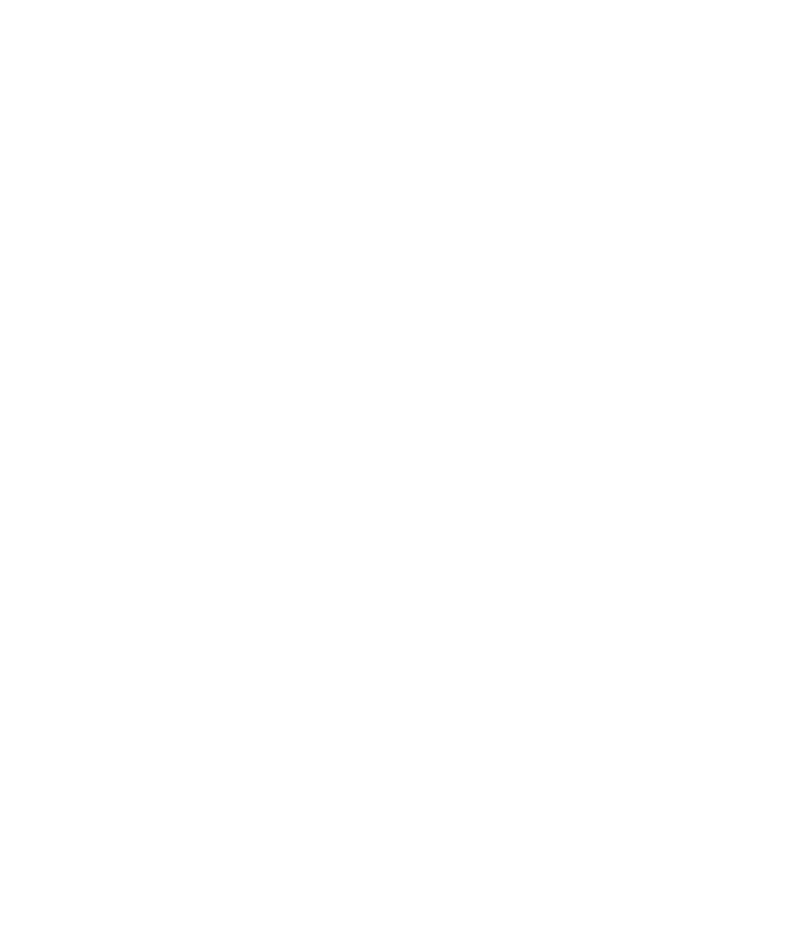
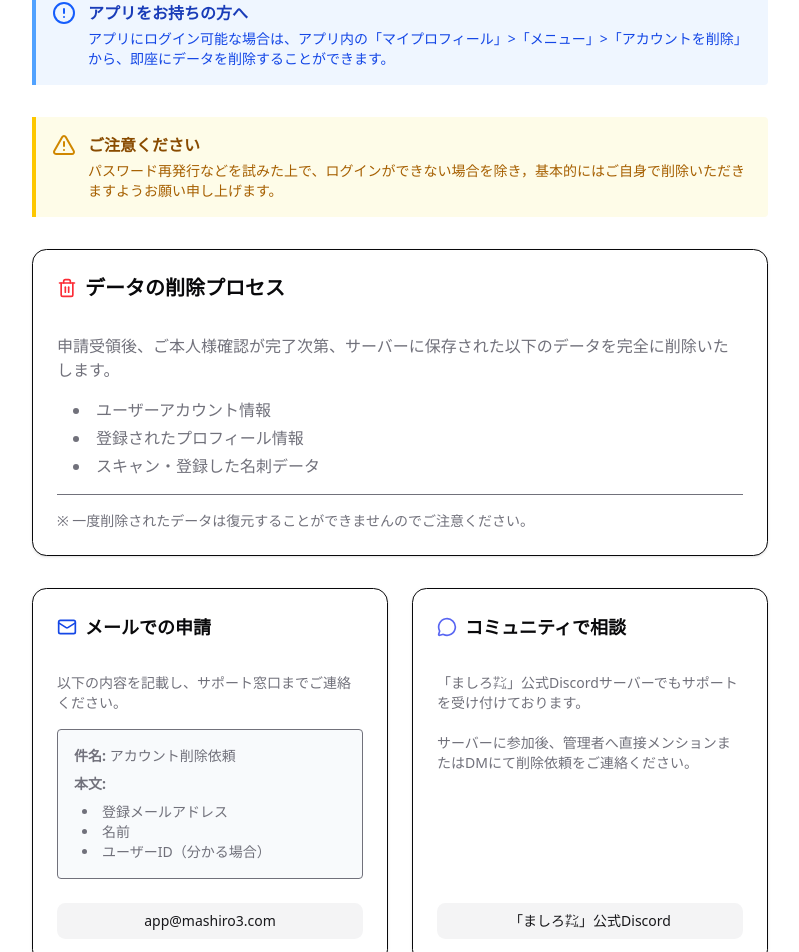
Before and after one commit to mashirovoc/meishionlineweb, a React (Vite) app: page /delete-request in a window 1280 px wide. Before the commit this address had no page. Shown: the part 235-1187 px from the top of the page, without its empty margins (240-1039 px from the left). Before the commit the page ends 800 px from the top, so only its background shows below. Built offline with nearby package versions, Linux system fonts and the light colour scheme.

Commit message:
add delete

```diff
--- a/src/main.tsx
+++ b/src/main.tsx
@@ -4,6 +4,7 @@
 import { createBrowserRouter, RouterProvider } from "react-router";
 import "./index.css";
 import { AlphaTest } from "./pages/AlphaTest";
+import DeleteRequest from "./pages/DeleteRequest";
 import Layout from "./pages/Layout";
 import PrivacyPolicy from "./pages/PrivacyPolicy";
 import TopPage from "./pages/TopPage";
@@ -25,6 +26,10 @@
         path: "/alphatest",
         element: <AlphaTest />,
       },
+      {
+        path: "/delete-request",
+        element: <DeleteRequest />,
+      },
     ],
   },
 ]);
--- /dev/null
+++ b/src/pages/DeleteRequest.tsx
@@ -0,0 +1,135 @@
+import { buttonVariants } from "@/components/ui/button";
+import { Card, CardContent, CardHeader, CardTitle } from "@/components/ui/card";
+import {
+  AlertCircle,
+  AlertTriangle,
+  Mail,
+  MessageCircle,
+  Trash2,
+} from "lucide-react";
+import { Link } from "react-router";
+
+const DeleteRequest = () => {
+  return (
+    <>
+      <title>アカウント削除申請 / 名刺Online</title>
+
+      <main className="grow container mx-auto px-4 py-12 max-w-3xl">
+        <div className="text-center mb-12">
+          <h1 className="text-3xl md:text-4xl font-extrabold mb-4">
+            アカウント削除の申請
+          </h1>
+        </div>
+
+        <div className="bg-blue-50 border-l-4 border-blue-400 p-4 mb-8 rounded-r">
+          <div className="flex items-start">
+            <AlertCircle className="h-6 w-6 text-blue-600 mr-3 shrink-0" />
+            <div>
+              <p className="font-bold text-blue-800">アプリをお持ちの方へ</p>
+              <p className="text-blue-700 text-sm mt-1">
+                アプリにログイン可能な場合は、アプリ内の「マイプロフィール」&gt;「メニュー」&gt;「アカウントを削除」から、即座にデータを削除することができます。
+              </p>
+            </div>
+          </div>
+        </div>
+        <div className="bg-yellow-50 border-l-4 border-yellow-400 p-4 mb-8 rounded-r">
+          <div className="flex items-start">
+            <AlertTriangle className="h-6 w-6 text-yellow-600 mr-3 shrink-0" />
+            <div>
+              <p className="font-bold text-yellow-800">ご注意ください</p>
+              <p className="text-yellow-700 text-sm mt-1">
+                パスワード再発行などを試みた上で、ログインができない場合を除き，基本的にはご自身で削除いただきますようお願い申し上げます。
+              </p>
+            </div>
+          </div>
+        </div>
+        <Card className="mb-8">
+          <CardHeader>
+            <CardTitle className="flex items-center gap-2 text-xl">
+              <Trash2 className="h-5 w-5 text-red-500" />
+              データの削除プロセス
+            </CardTitle>
+          </CardHeader>
+          <CardContent className="space-y-4 text-muted-foreground">
+            <p>
+              申請受領後、ご本人様確認が完了次第、サーバーに保存された以下のデータを完全に削除いたします。
+            </p>
+            <ul className="list-disc list-inside ml-4 space-y-1">
+              <li>ユーザーアカウント情報</li>
+              <li>登録されたプロフィール情報</li>
+              <li>スキャン・登録した名刺データ</li>
+            </ul>
+            <p className="text-sm mt-4 border-t pt-4">
+              ※
+              一度削除されたデータは復元することができませんのでご注意ください。
+            </p>
+          </CardContent>
+        </Card>
+
+        <div className="grid gap-6 md:grid-cols-2">
+          <Card>
+            <CardHeader>
+              <CardTitle className="flex items-center gap-2 text-lg">
+                <Mail className="h-5 w-5 text-primary" />
+                メールでの申請
+              </CardTitle>
+            </CardHeader>
+            <CardContent className="text-muted-foreground flex flex-col justify-between h-full">
+              <div>
+                <p className="text-sm mb-4">
+                  以下の内容を記載し、サポート窓口までご連絡ください。
+                </p>
+                <div className="bg-slate-50 p-4 rounded border text-sm space-y-2 mb-6">
+                  <p>
+                    <strong>件名:</strong> アカウント削除依頼
+                  </p>
+                  <p>
+                    <strong>本文:</strong>
+                  </p>
+                  <ul className="list-disc list-inside pl-2">
+                    <li>登録メールアドレス</li>
+                    <li>名前</li>
+                    <li>ユーザーID（分かる場合）</li>
+                  </ul>
+                </div>
+              </div>
+              <Link
+                to="mailto:app@mashiro3.com"
+                className={buttonVariants({ variant: "secondary" })}
+              >
+                app@mashiro3.com
+              </Link>
+            </CardContent>
+          </Card>
+
+          <Card>
+            <CardHeader>
+              <CardTitle className="flex items-center gap-2 text-lg">
+                <MessageCircle className="h-5 w-5 text-[#5865F2]" />
+                コミュニティで相談
+              </CardTitle>
+            </CardHeader>
+            <CardContent className="text-muted-foreground flex flex-col justify-between h-full">
+              <p className="text-sm mb-6">
+                「ましろ㌠」公式Discordサーバーでもサポートを受け付けております。
+                <br />
+                <br />
+                サーバーに参加後、管理者へ直接メンションまたはDMにて削除依頼をご連絡ください。
+              </p>
+              <Link
+                to="https://discord.gg/e36y4zTbPm"
+                target="_blank"
+                rel="noopener noreferrer"
+                className={buttonVariants({ variant: "secondary" })}
+              >
+                「ましろ㌠」公式Discord
+              </Link>
+            </CardContent>
+          </Card>
+        </div>
+      </main>
+    </>
+  );
+};
+
+export default DeleteRequest;
--- a/src/pages/PrivacyPolicy.tsx
+++ b/src/pages/PrivacyPolicy.tsx
@@ -75,14 +75,14 @@
               <strong>広告配信:</strong> 本アプリでは、Google
               AdMobを利用して広告を配信しています。Google
               AdMobは、広告IDを使用してユーザーに適した広告を表示することがあります。Googleによるデータの利用については、
-              <a
-                href="https://policies.google.com/technologies/ads"
+              <Link
+                to="https://policies.google.com/technologies/ads"
                 target="_blank"
                 rel="noopener noreferrer"
                 className="text-primary underline"
               >
                 Googleのポリシーと規約
-              </a>
+              </Link>
               をご確認ください。
             </li>
           </ul>
@@ -100,7 +100,7 @@
           <p className="text-muted-foreground">
             本ポリシーは、法令の変更やサービスの改善に伴い、改定されることがあります。重要な変更がある場合は、本サイト内でお知らせします。
           </p>
-        </section>{" "}
+        </section>
         <section>
           <h3 className="text-xl font-semibold mb-2">8. お問い合わせ</h3>
           <p className="text-muted-foreground mb-4">
@@ -110,12 +110,12 @@
           <div className="space-y-4 text-muted-foreground">
             <div>
               <p className="font-bold text-foreground">メールアドレス</p>
-              <a
-                href="mailto:app@mashiro3.com"
+              <Link
+                to="mailto:app@mashiro3.com"
                 className="text-primary underline hover:opacity-80"
               >
                 app@mashiro3.com
-              </a>
+              </Link>
             </div>
 
             <div>
```
Also changed, not shown: src/components/ui/card.tsx (+14 -14 lines).
